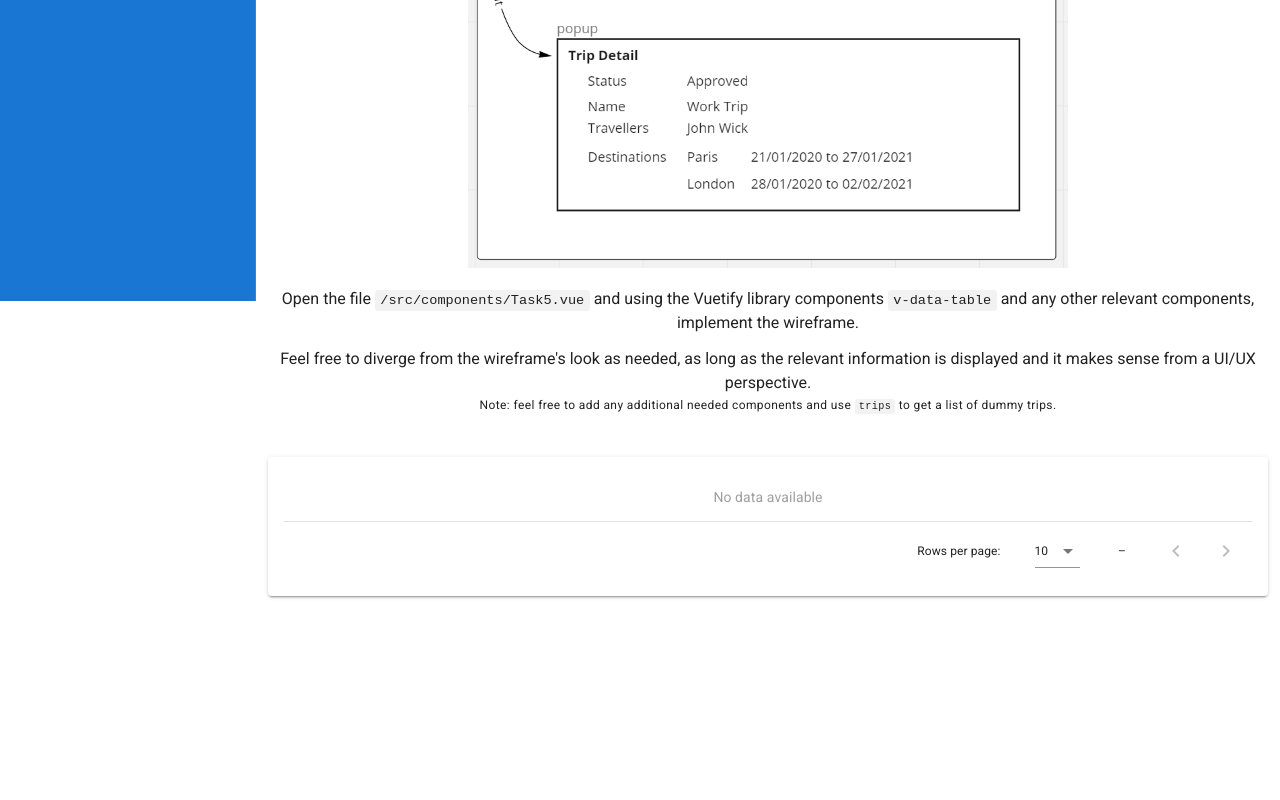
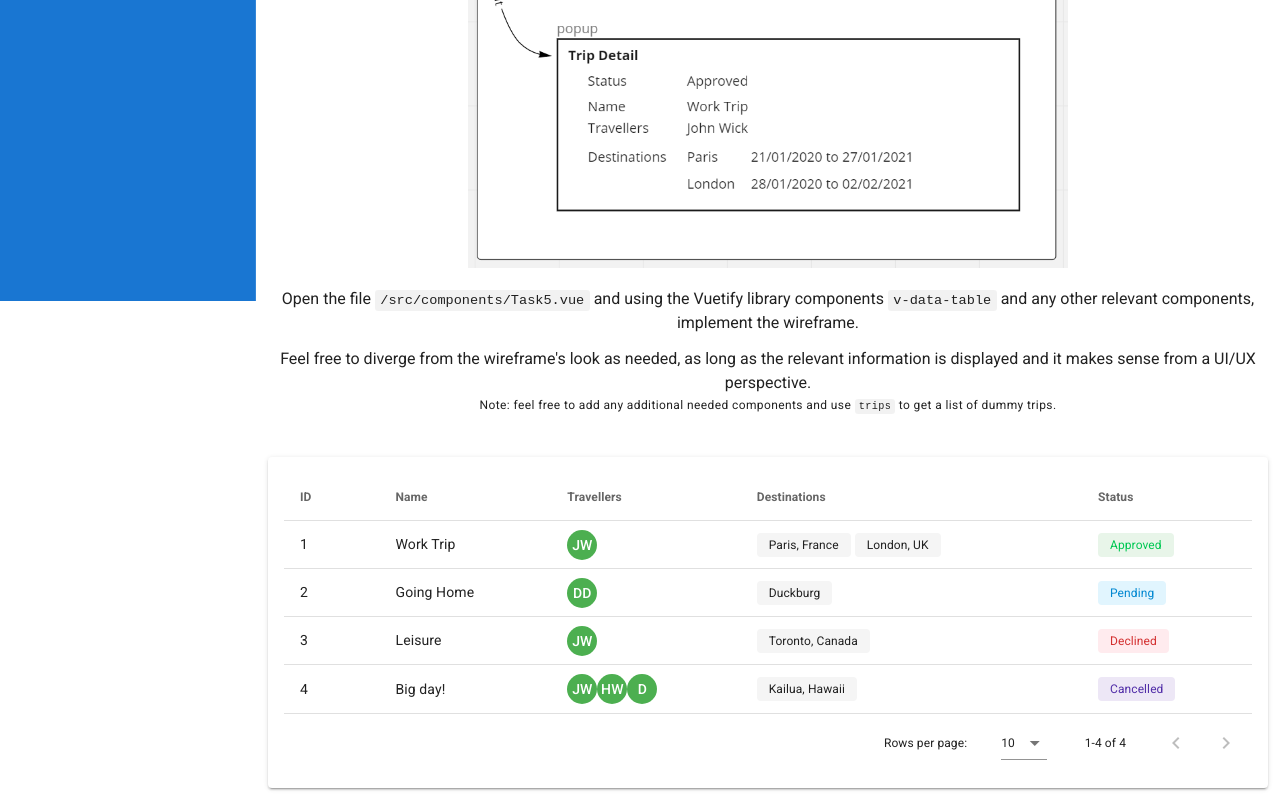
Before and after one commit to AeliGo/TripApproveCodeTest, a Vue app: page /#/task/5 in a window 1280 px wide. Shown: the part 499-1299 px from the top of the page. Before the commit the page ends 1107 px from the top, so only its background shows below. Built offline with nearby package versions, Linux system fonts and the light colour scheme.

Commit message:
[Task5] show column info

```diff
--- a/src/components/Task5.vue
+++ b/src/components/Task5.vue
@@ -2,33 +2,32 @@
   <v-container>
     <v-row class="text-center">
       <v-col cols="12" class="my-4">
-        <div class="text-h4 mb-3">
-          Task 5
-        </div>
+        <div class="text-h4 mb-3">Task 5</div>
 
         <div class="subheading font-weight-regular">
           We want to create a trip list page
 
-          <div class="py-3">
-            You have been given the following wireframe:
-          </div>
+          <div class="py-3">You have been given the following wireframe:</div>
 
           <div>
             <img src="../assets/wireframe.png" width="600px" />
           </div>
 
           <div class="py-3">
-            Open the file <code>/src/components/Task5.vue</code> and using the Vuetify library components
-            <code>v-data-table</code> and any other relevant components, implement the wireframe.
+            Open the file <code>/src/components/Task5.vue</code> and using the
+            Vuetify library components <code>v-data-table</code> and any other
+            relevant components, implement the wireframe.
           </div>
 
           <div>
-            Feel free to diverge from the wireframe's look as needed, as long as the relevant information
-            is displayed and it makes sense from a UI/UX perspective.
+            Feel free to diverge from the wireframe's look as needed, as long as
+            the relevant information is displayed and it makes sense from a
+            UI/UX perspective.
           </div>
 
           <div class="text-caption">
-            Note: feel free to add any additional needed components and use <code>trips</code> to get a list of dummy trips.
+            Note: feel free to add any additional needed components and use
+            <code>trips</code> to get a list of dummy trips.
           </div>
         </div>
       </v-col>
@@ -38,7 +37,54 @@
           <v-card-text>
             <!-- EDIT CODE BELOW -->
             <v-data-table
-            />
+              :headers="[
+                { text: 'ID', value: 'id' },
+                { text: 'Name', value: 'name' },
+                { text: 'Travellers', value: 'travellers' },
+                { text: 'Destinations', value: 'destinations' },
+                { text: 'Status', value: 'status' },
+              ]"
+              :items="trips"
+              @click:row="handleRowClick"
+            >
+              <template v-slot:[`item.travellers`]="{ item }">
+                <template v-for="(traveller, index) in item.travellers">
+                  <v-tooltip top open-delay="300" :key="index">
+                    <template v-slot:activator="{ on, attrs }">
+                      <v-avatar size="30" color="green" v-bind="attrs" v-on="on">
+                        <span class="white--text font-weight-medium">{{
+                          traveller | initials
+                        }}</span>
+                      </v-avatar>
+                    </template>
+                    <span>{{ traveller }}</span>
+                  </v-tooltip>
+                </template>
+              </template>
+              <template v-slot:[`item.destinations`]="{ item }">
+                <v-chip
+                  v-for="destination in item.destinations"
+                  :key="destination.location"
+                  class="mr-1"
+                  label
+                  small
+                  color="grey lighten-4"
+                >
+                  {{ destination.location }}
+                </v-chip>
+              </template>
+              <template v-slot:[`item.status`]="{ item }">
+                <v-chip
+                  label
+                  small
+                  expand
+                  :color="getStatusByName(item.status).color"
+                  :text-color="getStatusByName(item.status).textColor"
+                >
+                  {{ item.status }}
+                </v-chip>
+              </template>
+            </v-data-table>
           </v-card-text>
         </v-card>
       </v-col>
@@ -47,18 +93,32 @@
 </template>
 
 <script>
-  import { loadTrips } from '../mock.js'
+/* mock */
+import { loadTrips } from "@/mock.js";
+/* methods */
+import { getStatusByName } from "@/constants/StatusList";
 
-  export default {
-    name: 'Task5',
-    components: {
+export default {
+  name: "Task5",
+
+  data() {
+    return {
+      trips: [],
+    };
+  },
+
+  created() {
+    this.loadTrips();
+  },
+
+  methods: {
+    getStatusByName,
+
+    loadTrips() {
+      this.trips = loadTrips();
     },
-    data () {
-      return {
-        trips: loadTrips(),
-      }
-    },
-    methods: {
-    },
-  }
+
+    handleRowClick() {},
+  },
+};
 </script>
--- /dev/null
+++ b/src/filters/index.js
@@ -0,0 +1 @@
+import "./initials";
--- /dev/null
+++ b/src/filters/initials.js
@@ -0,0 +1,12 @@
+import Vue from "vue";
+
+Vue.filter("initials", function(value) {
+  if (!value || typeof value !== "string") return "";
+
+  return value
+    .trim()
+    .split(" ")
+    .slice(0, 2)
+    .map((word) => word.charAt(0).toUpperCase())
+    .join("");
+});
--- a/src/main.js
+++ b/src/main.js
@@ -3,6 +3,8 @@ import App from './App.vue'
 
 import vuetify from './plugins/vuetify'
 import router from './plugins/router'
+
+import "./filters";
 
 Vue.config.productionTip = false
 
```
